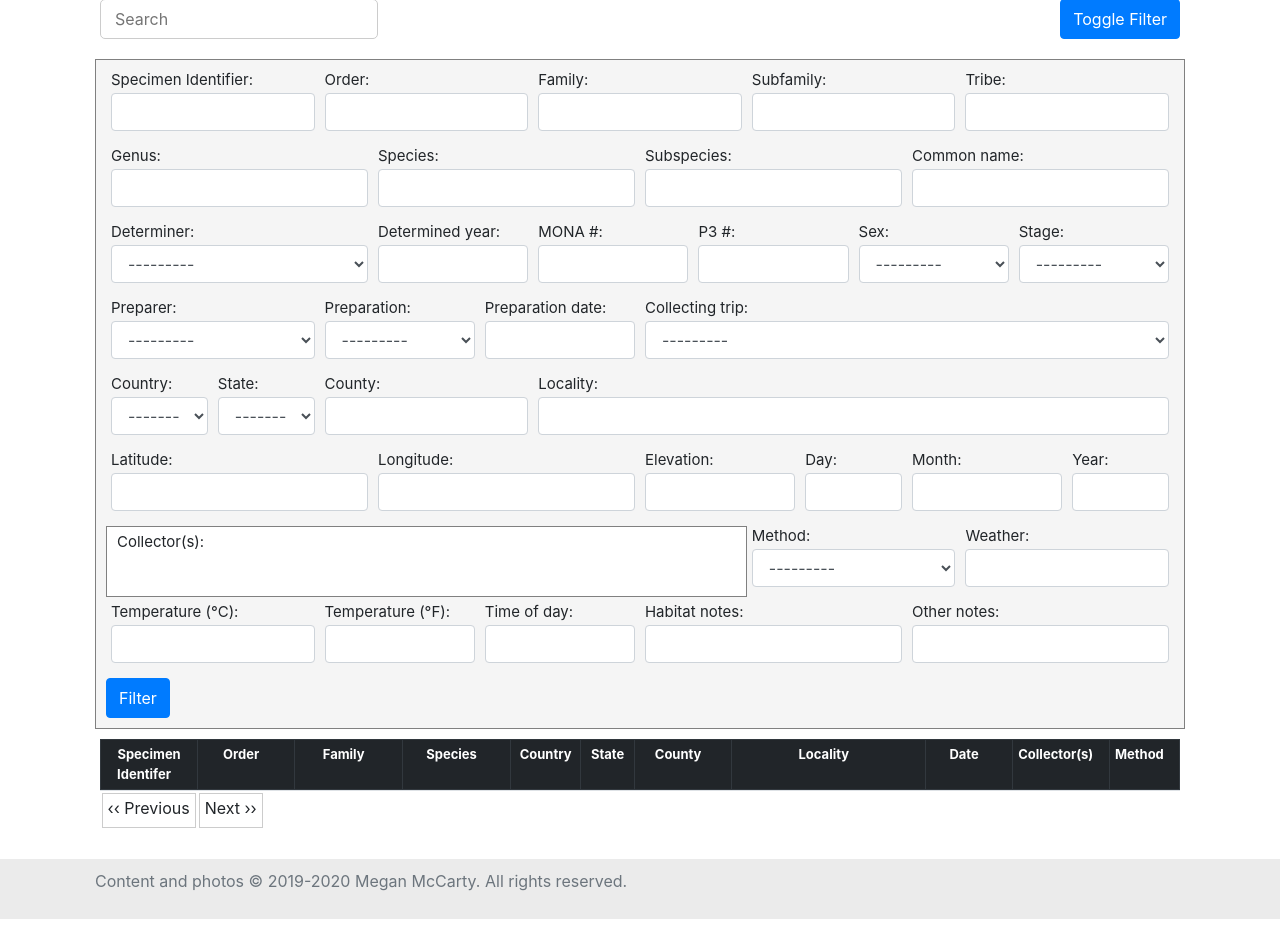
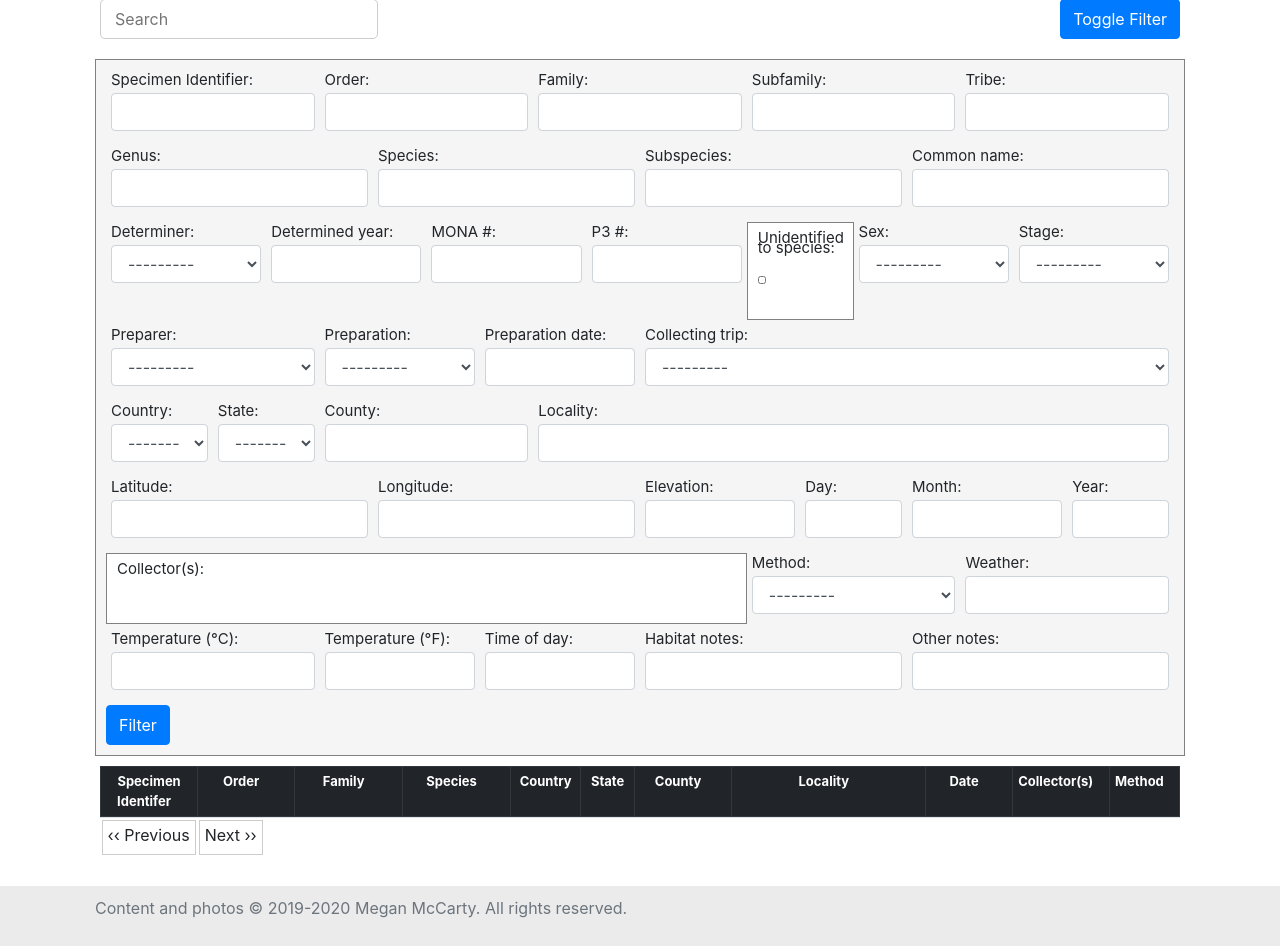
Before and after one commit to Meganmccarty/memcollection, a Django app: page /specimen-records/ in a window 1280 px wide, after a click on "Toggle Filter". Shown: the part 286-1232 px from the top of the page. Before the commit the page ends 1205 px from the top, so only its background shows below. Run offline with Django 3.2, Linux system fonts and the light colour scheme; data that the repository does not hold is empty; some libraries are stand-ins or nearby versions.

Commit message:
Added unidentified field to specimen record filter, incorporated it into templates

```diff
--- a/database/filters.py
+++ b/database/filters.py
@@ -46,6 +46,7 @@ class SpecimenRecordFilter(django_filters.FilterSet):
     time_of_day = django_filters.CharFilter(lookup_expr='icontains', label='Time of day')
     habitat_notes = django_filters.CharFilter(lookup_expr='icontains', label='Habitat notes')
     other_notes = django_filters.CharFilter(lookup_expr='icontains', label='Other notes')
+    unidentified = django_filters.BooleanFilter(label='Unidentified to species', widget=forms.CheckboxInput)
 
     class Meta:
         model = SpecimenRecord
--- a/database/templates/database/specimenrecord_filter.html
+++ b/database/templates/database/specimenrecord_filter.html
@@ -72,6 +72,12 @@
                 <div class="form-cell" id="form-p3">
                     {{ filter.form.p3.label_tag }}
                     {% render_field filter.form.p3 class="form-control" %}
+                </div>
+                <div id="form-unidentified-box">
+                    <div id="form-unidentified">
+                        {{ filter.form.unidentified.label_tag }}
+                        {% render_field filter.form.unidentified class="form-control" %}
+                    </div>
                 </div>
                 <div class="form-cell" id="form-sex">
                     {{ filter.form.sex.label_tag }}
--- a/static/css/styles.css
+++ b/static/css/styles.css
@@ -677,6 +677,17 @@ input:focus {
     width: 60%;
 }
 
+#form-unidentified-box {
+    background-color: rgb(255,255,255);
+    border: 1px solid gray;
+    display: flex;
+    flex-flow: column wrap;
+    margin-bottom: 5px;
+    padding: 10px;
+    width: 10%;
+}
+
+#form-unidentified,
 #form-country,
 #form-state,
 #form-day,
@@ -684,11 +695,12 @@ input:focus {
     width: 10%;
 }
 
+#form-determined-year,
 #form-mona,
 #form-p3,
+#form-determiner,
 #form-sex,
 #form-stage,
-#form-determined-year,
 #form-preparation,
 #form-preparation-date,
 #form-elevation,
@@ -716,7 +728,6 @@ input:focus {
 #form-species,
 #form-subspecies,
 #form-common-name,
-#form-determiner,
 #form-latitude,
 #form-longitude,
 #form-habitat-notes,
```
Also changed, not shown: database/templates/database/specimenrecord_detail.html (+7 -2 lines).
